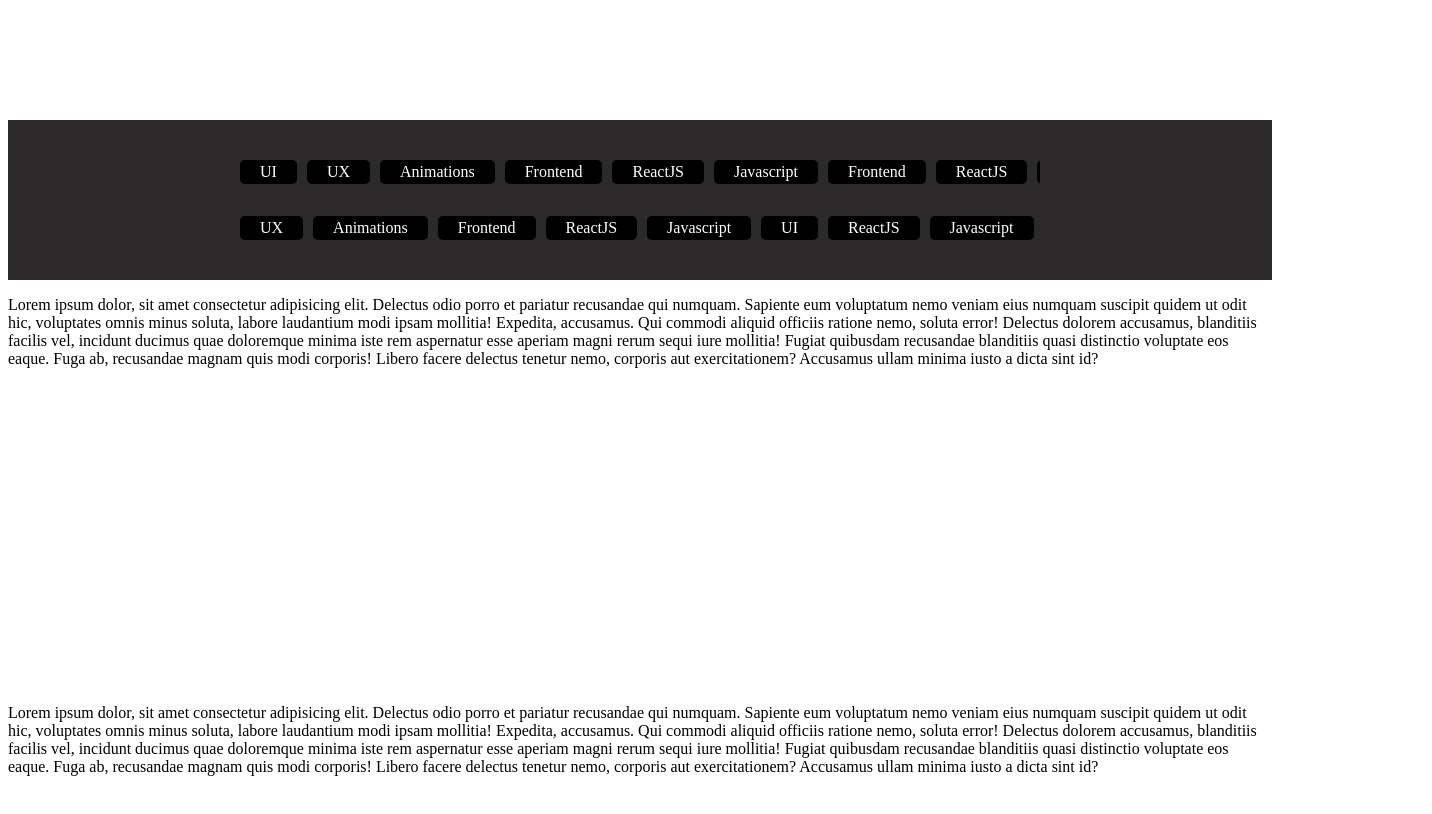
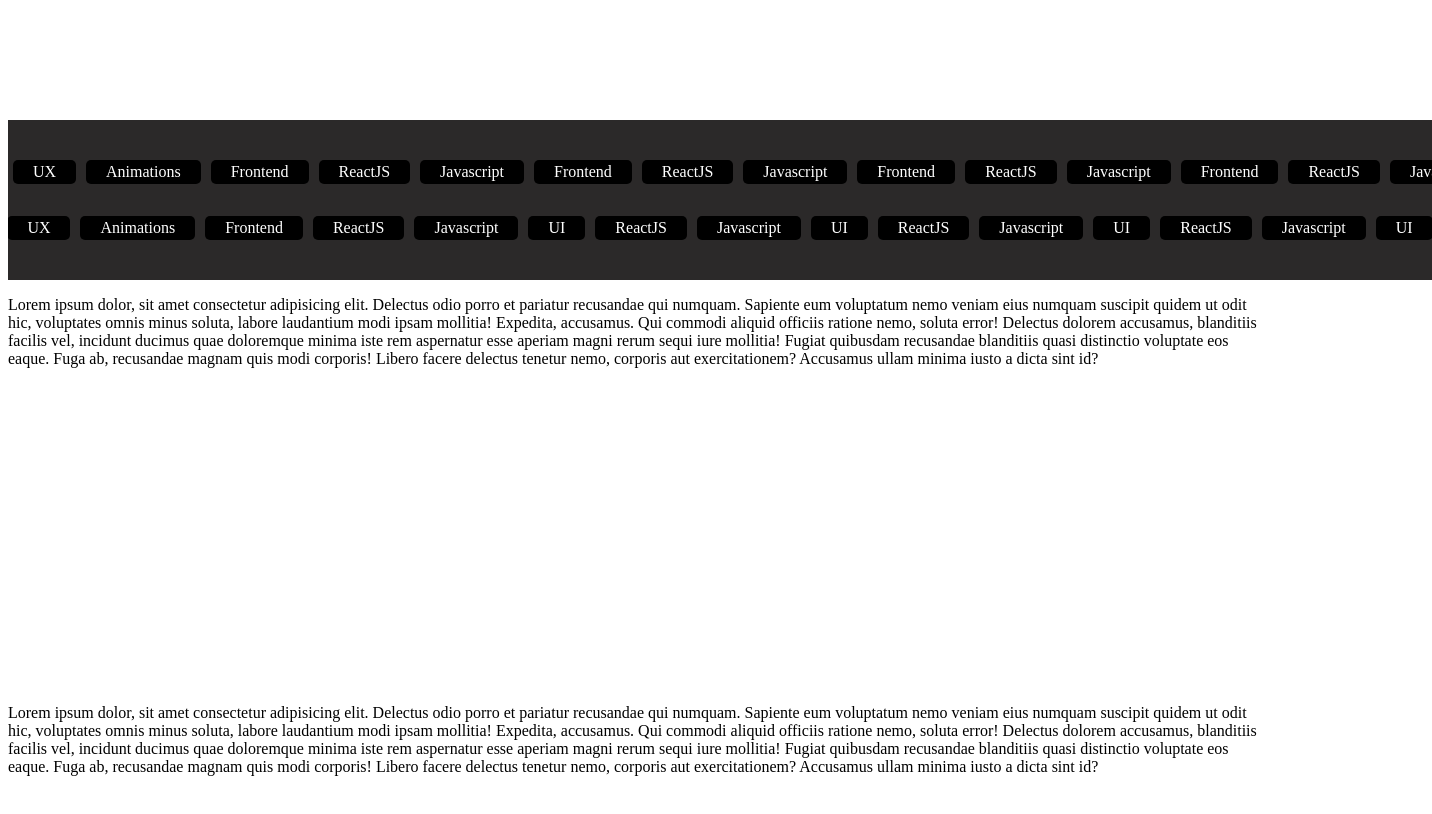
Before and after one commit to ortonb110/Scroll-animations, a plain HTML site: page index.html in a window 1280 px wide. Shown: the part 1920-2734 px from the top of the page, 1432 px wide, since content can reach past the window. Drawn offline with Linux system fonts and the light colour scheme.

Commit message:
Minor changes

```diff
--- a/main.css
+++ b/main.css
@@ -54,13 +54,16 @@ article:last-of-type > img {
     display: flex;
     flex-direction: column;
     align-items: center;
+    overflow: hidden;
+    padding-inline: 5rem;
+    width: 100%;
 }
 
 .sec > div {
     display: flex;
     justify-content: space-between;
-    overflow: hidden;
-    width: 50rem;
+
+
     gap: 10px;
     animation: scrolling linear;
     animation-timeline: scroll(root);
```
